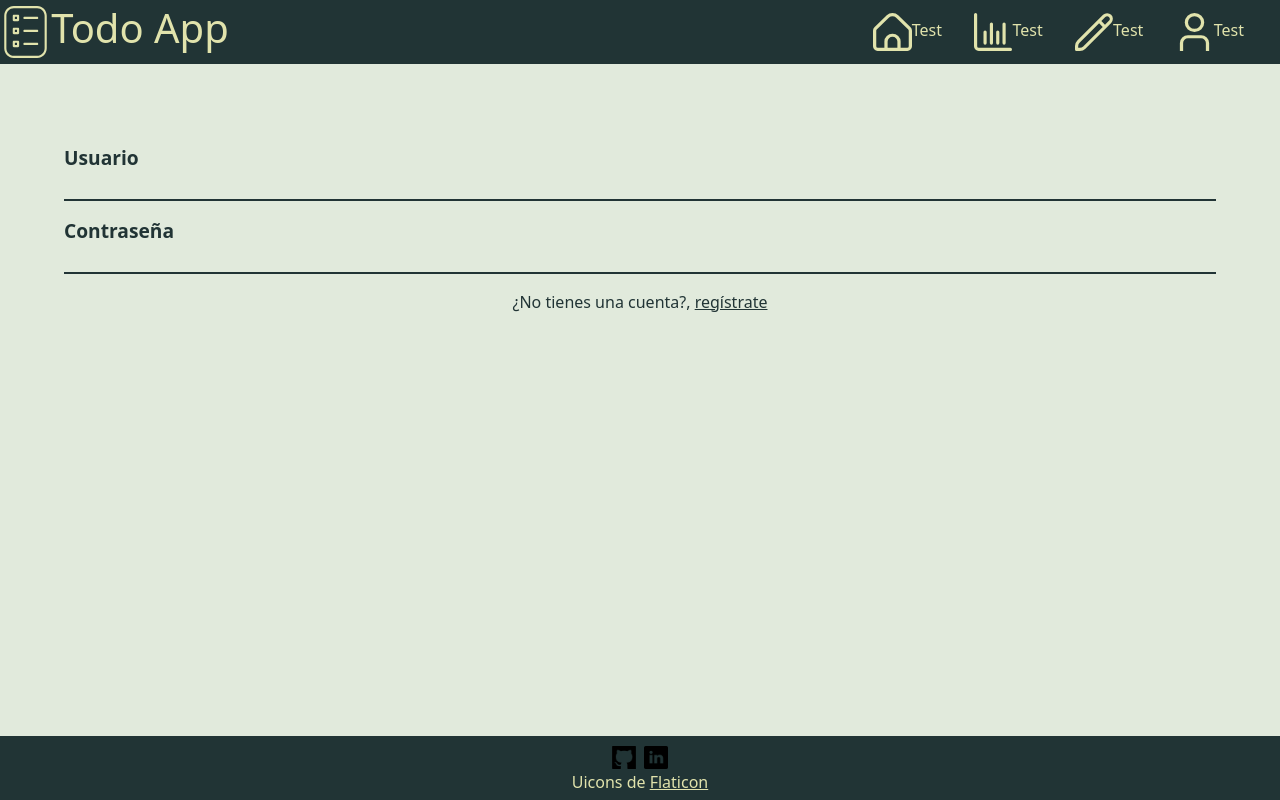
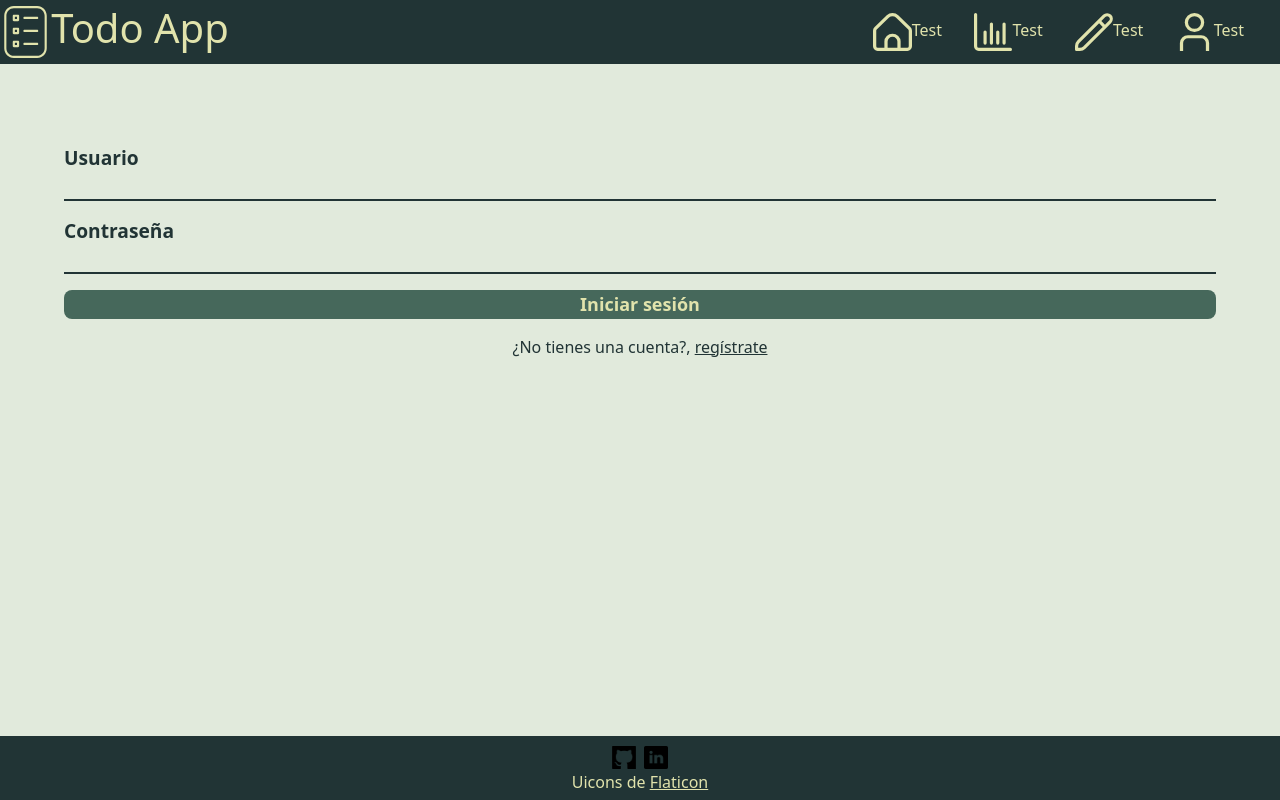
Before and after one commit to dalbr96/todo-app-fr, an Angular app in the folder todo-app-fr/: page /login in a window 1280 px wide. Built offline with nearby package versions, Linux system fonts and the light colour scheme.

Commit message:
UPDATE - Se agrega botón iniciar sesión al componente login

```diff
--- a/todo-app-fr/src/app/app.module.ts
+++ b/todo-app-fr/src/app/app.module.ts
@@ -8,6 +8,7 @@ import { AppRoutingModule } from './app-routing.module';
 import { HttpClientModule } from '@angular/common/http';
 import { HttpService } from './core/http/services/http/http.service';
 import { AuthorizationService } from './core/http/services/authorization/authorization.service';
+import { ReactiveFormsModule } from '@angular/forms';
 
 @NgModule({
   declarations: [
@@ -18,7 +19,8 @@ import { AuthorizationService } from './core/http/services/authorization/authori
     NgbModule,
     LayoutModule,
     AppRoutingModule,
-    HttpClientModule
+    HttpClientModule,
+    ReactiveFormsModule
   ],
   providers: [HttpService, AuthorizationService],
   bootstrap: [AppComponent]
--- a/todo-app-fr/src/app/core/http/services/authorization/authorization.service.ts
+++ b/todo-app-fr/src/app/core/http/services/authorization/authorization.service.ts
@@ -2,6 +2,8 @@ import { Injectable } from '@angular/core';
 import { Observable, tap } from 'rxjs';
 import { HttpService } from '../http/http.service';
 import { environment } from 'src/environments/environment';
+import { Auth } from 'src/app/core/model/auth.model';
+import { Credentials } from 'src/app/core/model/credentials.model';
 
 @Injectable({ providedIn: 'root' })
 
@@ -14,6 +16,10 @@ export class AuthorizationService {
     return this.http.get<boolean>(environment.userEndpoint).pipe(tap((response: boolean) => this.isLoggedIn = response))
   }
 
+  loginUser(body: Credentials): Observable<Auth> {
+    return this.http.post<Auth, Credentials>(environment.loginEndpoint, body);
+  }
+
   loggedIn(): boolean {
     return this.isLoggedIn;
   }
--- /dev/null
+++ b/todo-app-fr/src/app/core/model/auth.model.ts
@@ -0,0 +1,4 @@
+export interface Auth {
+    username: String;
+    token: String;
+}
--- /dev/null
+++ b/todo-app-fr/src/app/core/model/credentials.model.ts
@@ -0,0 +1,4 @@
+export interface Credentials {
+    username: String;
+    password: String;
+}
--- a/todo-app-fr/src/app/shared/login/login.component.css
+++ b/todo-app-fr/src/app/shared/login/login.component.css
@@ -5,16 +5,34 @@ form {
     padding-right: 5%;
 }
 
+button {
+    background: #46685b;
+    margin-top: 1rem;
+    border: none;
+    border-radius: 0.5rem;
+    transition: border 100ms;
+    color: #e1e3ac;
+    font-size: large;
+    font-weight: bold;
+}
+
+
+button:active {
+    transform: translateY(-1px);
+    box-shadow: 0 5px 10px rgba(0, 0, 0, 0.2);
+}
+
 .msgContainer {
     text-align: center;
     padding-top: 1rem;
 }
 
-a, p {
+a,
+p {
     color: #213435;
 }
 
-.loginContainer{
+.loginContainer {
     position: absolute;
     width: 100%;
     height: 90%;
--- a/todo-app-fr/src/app/shared/login/login.component.html
+++ b/todo-app-fr/src/app/shared/login/login.component.html
@@ -5,6 +5,8 @@
 
         <label for="txtPassword"> Contraseña </label>
         <input type="password" id="txtPassword" />
+
+        <button type="button">Iniciar sesión</button>
     </form>
 
     <div class="msgContainer">
--- a/todo-app-fr/src/app/shared/login/login.component.ts
+++ b/todo-app-fr/src/app/shared/login/login.component.ts
@@ -1,4 +1,6 @@
-import { Component } from '@angular/core';
+import { Component, OnDestroy, OnInit } from '@angular/core';
+import { FormGroup } from '@angular/forms';
+import { loginForm } from './login.form';
 
 @Component({
   selector: 'app-login',
@@ -6,5 +8,8 @@ import { Component } from '@angular/core';
   styleUrls: ['./login.component.css']
 })
 export class LoginComponent {
+  loginForm: FormGroup = loginForm;
 
+  constructor() {
+  }
 }
--- /dev/null
+++ b/todo-app-fr/src/app/shared/login/login.form.ts
@@ -0,0 +1,6 @@
+import { FormControl, FormGroup, Validators } from "@angular/forms";
+
+export const loginForm: FormGroup = new FormGroup({
+    username: new FormControl('', { validators: [Validators.required], updateOn: 'blur' }),
+    password: new FormControl('', { validators: [Validators.required], updateOn: 'blur' })
+})
--- a/todo-app-fr/src/environments/environment.dev.ts
+++ b/todo-app-fr/src/environments/environment.dev.ts
@@ -1,4 +1,6 @@
 export const environment = {
     urlBase: 'http://localhost:8080',
-    userEndpoint: '/user'
+    userEndpoint: '/user',
+    loginEndpoint: '/login',
+    signInEndpoint: '/user/register'
 };
--- a/todo-app-fr/src/environments/environment.ts
+++ b/todo-app-fr/src/environments/environment.ts
@@ -1,5 +1,7 @@
 export const environment = {
     production: true,
     urlBase: 'http://localhost:8080',
-    userEndpoint: '/user'
+    userEndpoint: '/user',
+    loginEndpoint: '/login',
+    signInEndpoint: '/user/register'
 };
```
